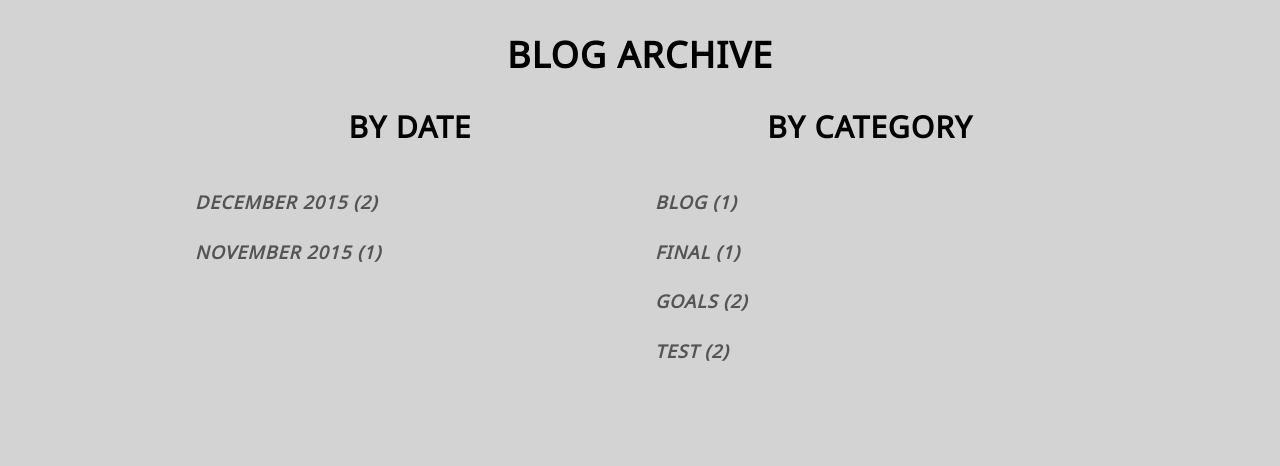
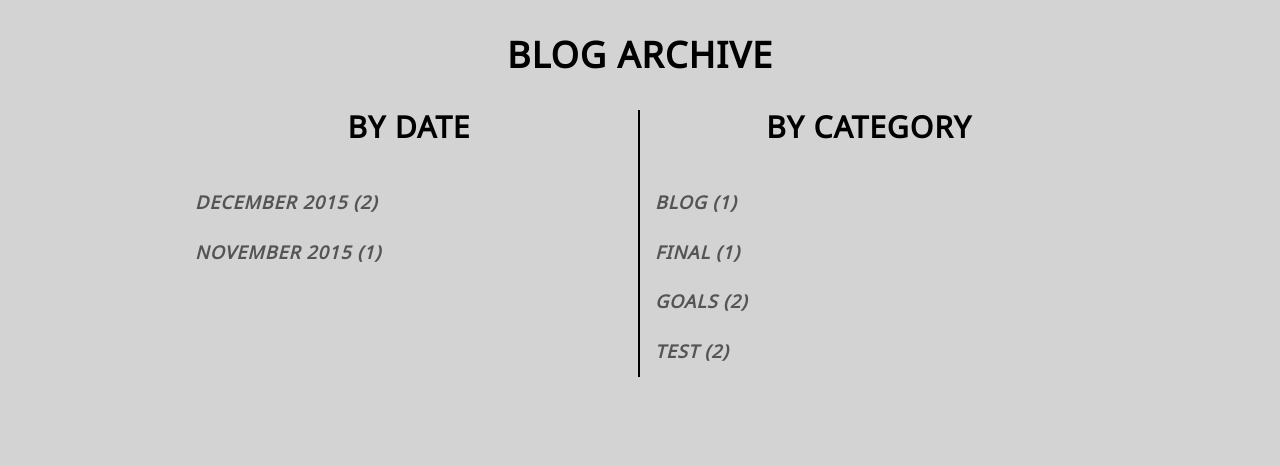
Before and after one commit to CameronD17/camerond17.github.io, a Jekyll site: the page built from blog/index.html, in a window 1280 px wide and 1400 px high, scrolled down 514 px. Shown: the part 724-1190 px from the top of the window. Built offline with Jekyll 4.4.1, drawn with Linux system fonts in a browser that asks for light colours; nearby versions of some CDN libraries.

Commit message:
Added archive divider

```diff
--- a/_includes/head.html
+++ b/_includes/head.html
@@ -15,5 +15,6 @@
     <link rel="stylesheet" href="http://fonts.googleapis.com/css?family=Rock+Salt" type="text/css">
     <link rel="stylesheet" href="https://maxcdn.bootstrapcdn.com/bootstrap/3.3.5/css/bootstrap.min.css">
     <link rel="stylesheet" href="https://maxcdn.bootstrapcdn.com/font-awesome/4.4.0/css/font-awesome.min.css">
-    <link rel="stylesheet" href="{{ '/assets/css/main.css' | prepend: site.url }}">
+    <!--<link rel="stylesheet" href="{{ '/assets/css/main.css' | prepend: site.url }}">-->
+    <link rel="stylesheet" href="/assets/css/main.css">
 </head>
--- a/_layouts/home.html
+++ b/_layouts/home.html
@@ -29,7 +29,7 @@
                         </li>
                     </ul>
                     <ul class="nav navbar-nav navbar-right">
-                    <li>
+                        <li>
                             <a class="page-scroll" href="#blog-excerpt">Blog</a>
                         </li>
                         <li>
--- a/assets/css/main.css
+++ b/assets/css/main.css
@@ -469,6 +469,23 @@ a:focus {
     padding: 15px 0 15px 0;
 }
 
+.archive-section {
+    width: 100%;
+    padding: 0 10px;
+    border-bottom: 2px solid rgba(000,000,000,0.9);
+}
+
+.archive-divider-left{
+    height: 100%;
+    border-right: 2px solid black;
+}
+
+.archive-divider-right{
+    height: 100%;
+    border-left: 2px solid black;
+    margin-left: -2px;
+}
+
 /* Contact Section & Footer */
 
 .social-icon {
--- a/blog/index.html
+++ b/blog/index.html
@@ -48,7 +48,7 @@ summary:    My name is Cameron Doyle and I'm a 23-year-old software developer, c
             <div class="col-lg-10 col-lg-offset-1">
                 <h1>Blog Archive</h1>
 
-                <div class="col-lg-6">
+                <div class="col-lg-6 archive-divider-left">
                 <h2>By Date</h2>
                 {% assign counter = 0 %}
                 {% for post in site.posts %}
@@ -57,7 +57,7 @@ summary:    My name is Cameron Doyle and I'm a 23-year-old software developer, c
                     {% assign counter = counter | plus: 1 %}
                     {% if currentdate != prevdate %}
                         <h4 class="archive-title"><a class="read-more" data-toggle="collapse" data-target="#{{ currentdate }}-read-more" aria-expanded="false" aria-controls="{{ currentdate }}-read-more">{{ currentdate | date: "%B %Y" }} ({{ counter }})</a></h4>
-                        <div class="collapse experience-section" id="{{ currentdate }}-read-more">
+                        <div class="collapse archive-section" id="{{ currentdate }}-read-more">
                             <table class="table blog-posts">
                                 {% assign offby = forloop.index | minus: counter %}
                                 {% for postdate in site.posts limit: counter offset: offby %}
@@ -72,12 +72,11 @@ summary:    My name is Cameron Doyle and I'm a 23-year-old software developer, c
                     {% endif %}
                 {% endfor %}
                 </div>
-
-                <div class="col-lg-6">
+                <div class="col-lg-6 archive-divider-right">
                 <h2>By Category</h2>
                 {% for tag in sortedtags %}
                     <h4 class="archive-title"><a class="read-more" data-toggle="collapse" data-target="#{{ tag }}" aria-expanded="false" aria-controls="{{ tag }}">{{ tag }} ({{ site.tags[tag] | size}})</a></h4>
-                    <div id="{{tag}}" class="collapse experience-section" id="{{ tag }}-read-more">
+                    <div id="{{tag}}" class="collapse archive-section" id="{{ tag }}-read-more">
                         <table class="table blog-posts">
                             {% for post in site.tags[tag] %}
                                 <tr class="post-teaser">
--- a/index.html
+++ b/index.html
@@ -322,7 +322,7 @@ layout: home
                         {% endif %}
                     {% endfor %}
                 </table>
-                <a href="/blog/" class="blog-read-more">Archive</a>
+                <h2><a href="/blog/" class="blog-read-more">Archive</a></h2>
             </div>
         </div>
     </section>
```
Also changed, not shown: _layouts/blog.html (+1 -6 lines).
